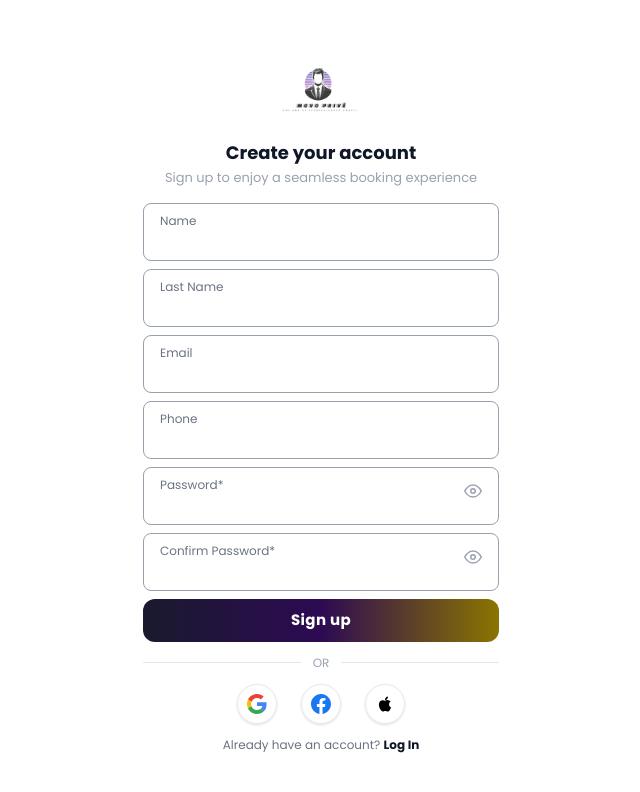
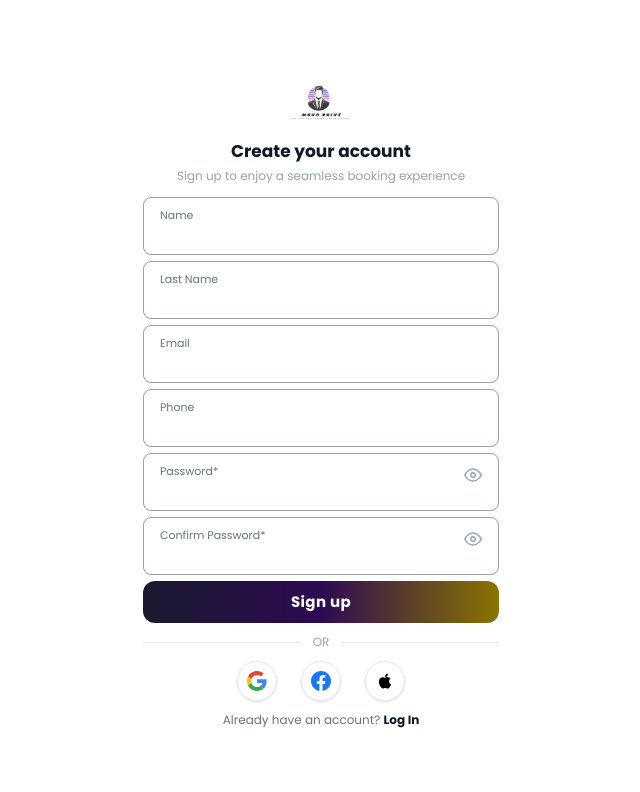
Before and after one commit to temmy762/movo-app, a Next.js app: page /onboarding/register in a window 1280 px wide. Shown: the top 792 px of the page, without its empty margins (319-959 px from the left). Built offline with nearby package versions, Linux system fonts and the light colour scheme.

Commit message:
Fix register page desktop layout - tighter spacing

```diff
--- a/app/onboarding/register/page.tsx
+++ b/app/onboarding/register/page.tsx
@@ -29,72 +29,50 @@ export default function RegisterPage() {
     >
       <div className="w-full max-w-[420px]">
         {/* Logo */}
-        <div className="flex items-center justify-center pt-6 sm:pt-4">
-          <div className="relative w-24 h-24 sm:w-20 sm:h-20">
+        <div className="flex items-center justify-center pt-4 sm:pt-3">
+          <div className="relative w-20 h-20 sm:w-16 sm:h-16">
             <Image src="/images/image_1.png" alt="MOVO PRIVÉ" fill className="object-contain" priority />
           </div>
         </div>
 
         {/* Title */}
-        <div className="text-center px-8 mt-2">
-          <h1 className="text-[18px] font-bold text-gray-900">Create your account</h1>
-          <p className="text-gray-400 text-[13px] mt-0.5">Sign up to enjoy a seamless booking experience</p>
+        <div className="text-center px-8 mt-1">
+          <h1 className="text-[17px] font-bold text-gray-900">Create your account</h1>
+          <p className="text-gray-400 text-[12px] mt-0.5">Sign up to enjoy a seamless booking experience</p>
         </div>
 
         {/* Form */}
-        <div className="px-8 mt-4 space-y-2">
-          {/* Name */}
-          <div className="border border-gray-400 rounded-lg px-4 pt-1 pb-1">
-            <label className="text-[12px] text-gray-500">Name</label>
-            <input type="text" className="w-full focus:outline-none text-sm text-gray-800" />
-          </div>
-
-          {/* Last Name */}
-          <div className="border border-gray-400 rounded-lg px-4 pt-1 pb-1">
-            <label className="text-[12px] text-gray-500">Last Name</label>
-            <input type="text" className="w-full focus:outline-none text-sm text-gray-800" />
-          </div>
-
-          {/* Email */}
-          <div className="border border-gray-400 rounded-lg px-4 pt-1 pb-1">
-            <label className="text-[12px] text-gray-500">Email</label>
-            <input type="email" className="w-full focus:outline-none text-sm text-gray-800" />
-          </div>
-
-          {/* Phone */}
-          <div className="border border-gray-400 rounded-lg px-4 pt-1 pb-1">
-            <label className="text-[12px] text-gray-500">Phone</label>
-            <input type="tel" className="w-full focus:outline-none text-sm text-gray-800" />
-          </div>
+        <div className="px-8 mt-3 space-y-1.5">
+          {["Name", "Last Name", "Email", "Phone"].map((field) => (
+            <div key={field} className="border border-gray-400 rounded-lg px-4 py-1">
+              <label className="text-[11px] text-gray-500">{field}</label>
+              <input
+                type={field === "Email" ? "email" : field === "Phone" ? "tel" : "text"}
+                className="w-full focus:outline-none text-sm text-gray-800 leading-tight"
+              />
+            </div>
+          ))}
 
           {/* Password */}
-          <div className="border border-gray-400 rounded-lg px-4 pt-1 pb-1 relative">
-            <label className="text-[12px] text-gray-500">Password*</label>
+          <div className="border border-gray-400 rounded-lg px-4 py-1 relative">
+            <label className="text-[11px] text-gray-500">Password*</label>
             <input
               type={showPassword ? "text" : "password"}
-              className="w-full focus:outline-none text-sm text-gray-800 pr-8"
+              className="w-full focus:outline-none text-sm text-gray-800 pr-8 leading-tight"
             />
-            <button
-              type="button"
-              onClick={() => setShowPassword(!showPassword)}
-              className="absolute right-4 top-3.5 text-gray-400"
-            >
+            <button type="button" onClick={() => setShowPassword(!showPassword)} className="absolute right-4 top-3 text-gray-400">
               <EyeIcon open={showPassword} />
             </button>
           </div>
 
           {/* Confirm Password */}
-          <div className="border border-gray-400 rounded-lg px-4 pt-1 pb-1 relative">
-            <label className="text-[12px] text-gray-500">Confirm Password*</label>
+          <div className="border border-gray-400 rounded-lg px-4 py-1 relative">
+            <label className="text-[11px] text-gray-500">Confirm Password*</label>
             <input
               type={showConfirm ? "text" : "password"}
-              className="w-full focus:outline-none text-sm text-gray-800 pr-8"
+              className="w-full focus:outline-none text-sm text-gray-800 pr-8 leading-tight"
             />
-            <button
-              type="button"
-              onClick={() => setShowConfirm(!showConfirm)}
-              className="absolute right-4 top-3.5 text-gray-400"
-            >
+            <button type="button" onClick={() => setShowConfirm(!showConfirm)} className="absolute right-4 top-3 text-gray-400">
               <EyeIcon open={showConfirm} />
             </button>
           </div>
@@ -102,7 +80,7 @@ export default function RegisterPage() {
           {/* Sign Up button */}
           <button
             type="button"
-            className="w-full py-3 sm:py-2.5 rounded-xl text-white font-bold text-[15px] tracking-wide"
+            className="w-full py-2.5 rounded-xl text-white font-bold text-[15px] tracking-wide"
             style={{ background: "linear-gradient(90deg, #1a1a2e 0%, #2D0A53 50%, #8B7500 100%)" }}
           >
             Sign up
```
